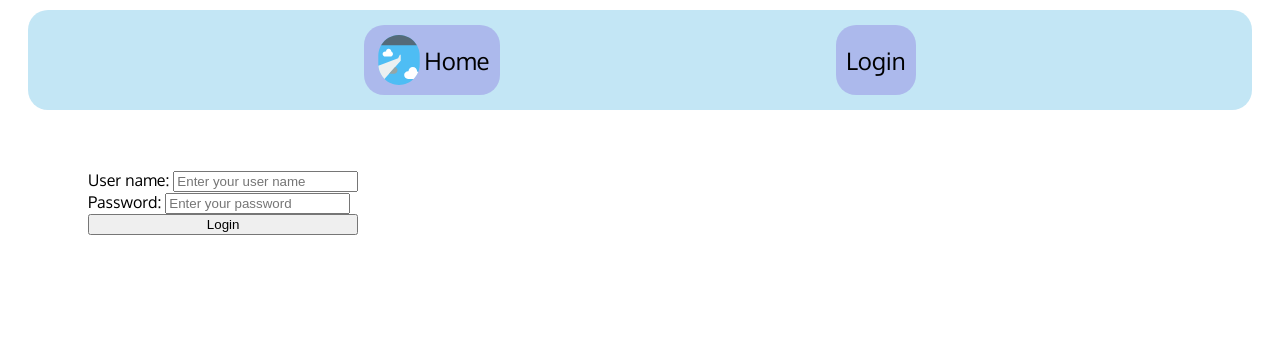
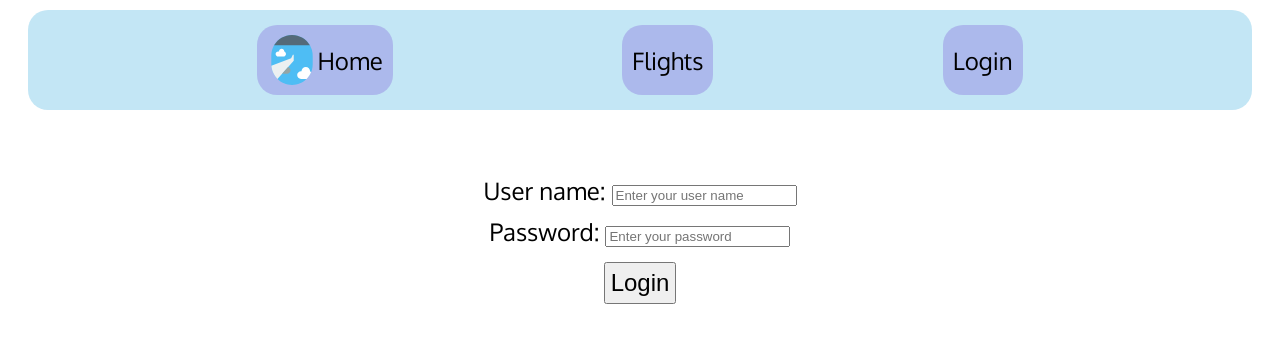
Before and after one commit to bartvriesema/novi-frontend-schiphol-app, a React (Create React App) app: page /login in a window 1280 px wide. Shown: the top 342 px of the page. Built offline with nearby package versions, Linux system fonts and the light colour scheme; no server answers; a web font is replaced by a local one.

Commit message:
Minor changes

```diff
--- a/src/App.js
+++ b/src/App.js
@@ -18,6 +18,7 @@ function App() {
         <Routes>
           <Route path="/" element={<Homepage />} />
           <Route path="login" element={<Login />} />
+          {/* <Route path="flights" element={<Flights />} /> */}
           <Route path="*" element={<NotFound />} />
         </Routes>
       </div>
--- a/src/component/FlightsChart.css
+++ b/src/component/FlightsChart.css
@@ -1,3 +1,7 @@
 .chart {
-  width: 400px;
+  display: flex;
+  flex-direction: column;
+  justify-content: center;
+  align-items: center;
+  width: 500px;
 }
--- a/src/component/FlightsChart.js
+++ b/src/component/FlightsChart.js
@@ -2,14 +2,21 @@ import React from "react";
 import "./FlightsChart.css";
 import { Chart as ChartJS, ArcElement, Tooltip, Legend } from "chart.js";
 import { Pie } from "react-chartjs-2";
+import { FontAwesomeIcon } from "@fortawesome/react-fontawesome";
 
 ChartJS.register(ArcElement, Tooltip, Legend);
 
 function FlightsChart(props) {
   return (
     <div className="chart">
-      <p>Arrivals total: {props.arrivals}</p>
-      <p>Departures total: {props.departures}</p>
+      <p>
+        <FontAwesomeIcon icon="fa-solid fa-plane-arrival" />
+        Arrivals total: {props.arrivals}
+      </p>
+      <p>
+        <FontAwesomeIcon icon="fa-solid fa-plane-departure" />
+        Departures total: {props.departures}
+      </p>
       <Pie
         data={{
           labels: ["Arrivals", "Departures"],
--- a/src/component/Navbar.js
+++ b/src/component/Navbar.js
@@ -13,6 +13,11 @@ function Navbar(props) {
           Home
         </li>
       </Link>
+      <Link to="/flights">
+        <li className="navbar-button">
+          <FontAwesomeIcon icon="fa-solid fa-plane" /> Flights
+        </li>
+      </Link>
       <Link to="/login">
         <li className="navbar-button">
           <FontAwesomeIcon icon="fa-solid fa-arrow-right-to-bracket" /> Login
--- a/src/pages/Login.css
+++ b/src/pages/Login.css
@@ -8,4 +8,18 @@
   display: flex;
   flex-direction: column;
   margin: 20px;
+  justify-content: center;
+  align-items: center;
+  flex-grow: 2;
 }
+
+.login-field {
+  font-size: 24px;
+  padding: 5px;
+}
+
+.login-button {
+  font-size: 24px;
+  padding: 5px;
+  margin: 10px;
+}
--- a/src/pages/Login.js
+++ b/src/pages/Login.js
@@ -5,19 +5,19 @@ import Weather from "../component/Weather";
 import { FontAwesomeIcon } from "@fortawesome/react-fontawesome";
 
 function Login(props) {
-  const [username, setUsername] = useState();
-  const [password, setPassword] = useState();
+  const [username, setUsername] = useState('');
+  const [password, setPassword] = useState('');
   const [showPassword, setShowPassword] = useState(false);
   const { handleSubmit } = useForm();
 
-  function onFormSubmit(data) {
+  function onSubmit(data) {
     console.log(data);
   }
   return (
     <div className="login-page-container">
       <Weather />
-      <form className="form-container" onSubmit={handleSubmit(onFormSubmit)}>
-        <label htmlFor="username">
+      <form className="form-container" onSubmit={handleSubmit(onSubmit)}>
+        <label htmlFor="username" className="login-field">
           User name:{" "}
           <input
             type="text"
@@ -27,7 +27,7 @@ function Login(props) {
             onChange={(e) => setUsername(e.target.value)}
           />
         </label>
-        <label htmlFor="password">
+        <label htmlFor="password" className="login-field">
           Password:{" "}
           <input
             type={showPassword ? "text" : "password"}
@@ -48,7 +48,9 @@ function Login(props) {
             )}
           </i>
         </label>
-        <button type="submit">Login</button>
+        <button type="submit" className="login-button">
+          Login
+        </button>
       </form>
     </div>
   );
```
Lines whose indentation alone changed are shown as unchanged.
